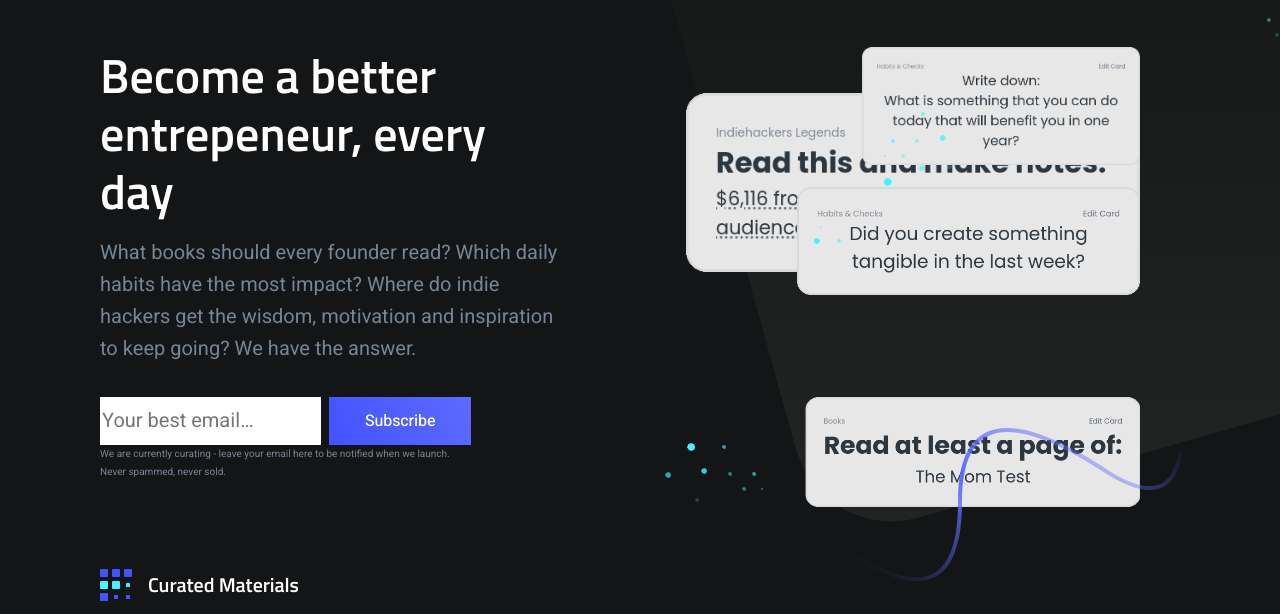
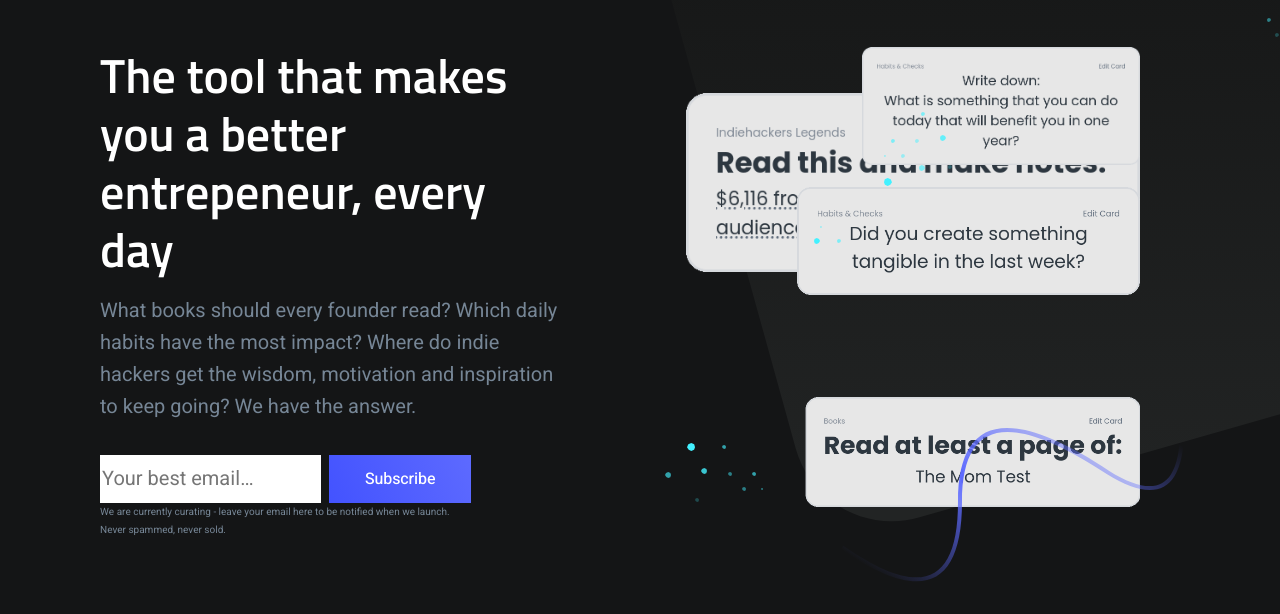
Before and after one commit to koljapluemer/landing_entrepeneurs, a plain HTML site: page index.html in a window 1280 px wide. Shown: the part 113-727 px from the top of the page. Drawn offline with nearby package versions, Linux system fonts and the light colour scheme.

Commit message:
make copy clearer

```diff
--- a/index.html
+++ b/index.html
@@ -92,7 +92,7 @@
             <div class="hero-inner">
               <div class="hero-copy">
                 <h1 class="hero-title mt-0 is-revealing">
-                  Become a better entrepeneur, every day
+                  The tool that makes you a better entrepeneur, every day
                 </h1>
                 <p class="hero-paragraph is-revealing">
                   What books should every founder read? Which daily habits have
```
